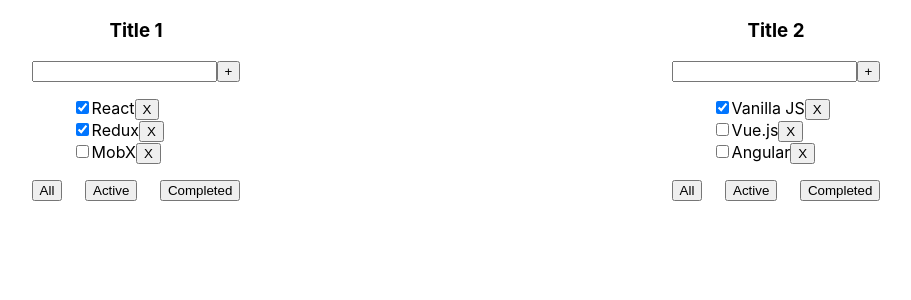
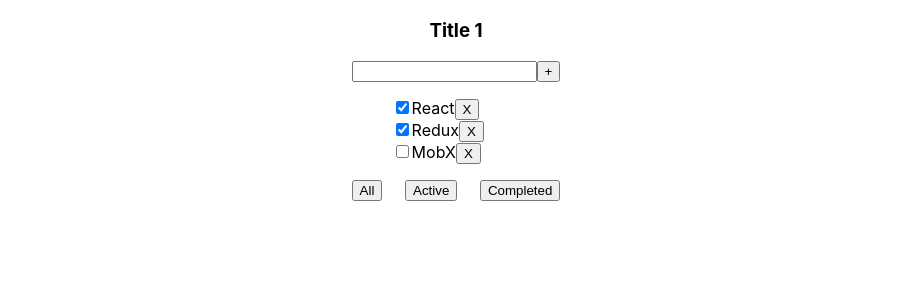
Before and after one commit to beniwbogdan/ToDoDim, a React (Create React App) app: page / in a window 1280 px wide. Shown: the top 300 px of the page, without its empty margins (184-1095 px from the left). Built offline with nearby package versions, Linux system fonts and the light colour scheme.

Commit message:
test commit

```diff
--- a/src/App.tsx
+++ b/src/App.tsx
@@ -1,27 +1,32 @@
-import React from 'react';
+import React, {useState} from 'react';
 import './App.css';
-import ToDoList,{Tasks} from "./ToDoList";
+import ToDoList, {Tasks} from "./ToDoList";
 
 function App() {
-    const title_1= "Title 1";
-    const title_2= "Title 2";
+    const title_1 = "Title 1";
+    const title_2 = "Title 2";
 
-    const task_1=[
-        {id:1, checked:true,spanTitle:"React"},
-        {id:2, checked:true,spanTitle:"Redux"},
-        {id:3, checked:false,spanTitle:"MobX"},
+    let initTasks = [
+        {id: 1, checked: true, spanTitle: "React"},
+        {id: 2, checked: true, spanTitle: "Redux"},
+        {id: 3, checked: false, spanTitle: "MobX"},
     ]
-    const task_2=[
-        {id:1, checked:true,spanTitle:"Vanilla JS"},
-        {id:2, checked:false,spanTitle:"Vue.js"},
-        {id:3, checked:false,spanTitle:"Angular"},
-    ]
-  return (
-   <div className="App">
-     <ToDoList title={title_1} isDone={task_1}/>
-     <ToDoList title={title_2} isDone={task_2}/>
-   </div>
-  );
+debugger
+    //  const [task_1,removeTask]=useState(true);
+    let arr = useState(initTasks);
+    let tasks = arr[0];
+    let setTasks = arr[1];
+
+    const removeTask = (id: number) => {
+        let filteredTask = tasks.filter(w => w.id !== id)
+        setTasks(filteredTask);
+    }
+    return (
+        <div className="App">
+            <ToDoList removeTask={removeTask} title={title_1} isDone={tasks}/>
+
+        </div>
+    );
 }
 
 export default App;
--- a/src/ToDoList.tsx
+++ b/src/ToDoList.tsx
@@ -8,7 +8,8 @@
 
 export type Tasks = {
     title: string,
-    isDone: Array<Task>
+    isDone: Array<Task>,
+    removeTask:Function
 }
 const ToDoList = (props: Tasks) => {
     return (
@@ -23,7 +24,10 @@
                 {
                     props.isDone.map(w => {
                         return <li><input type="checkbox"
-                                          checked={w.checked}/><span>{w.spanTitle}</span><button>X</button>
+                                          checked={w.checked}/><span>{w.spanTitle}</span>
+                            <button onClick={()=>{
+                                props.removeTask(w.id);
+                                console.log(w.id)}}>X</button>
                         </li>
 
                     })
```
